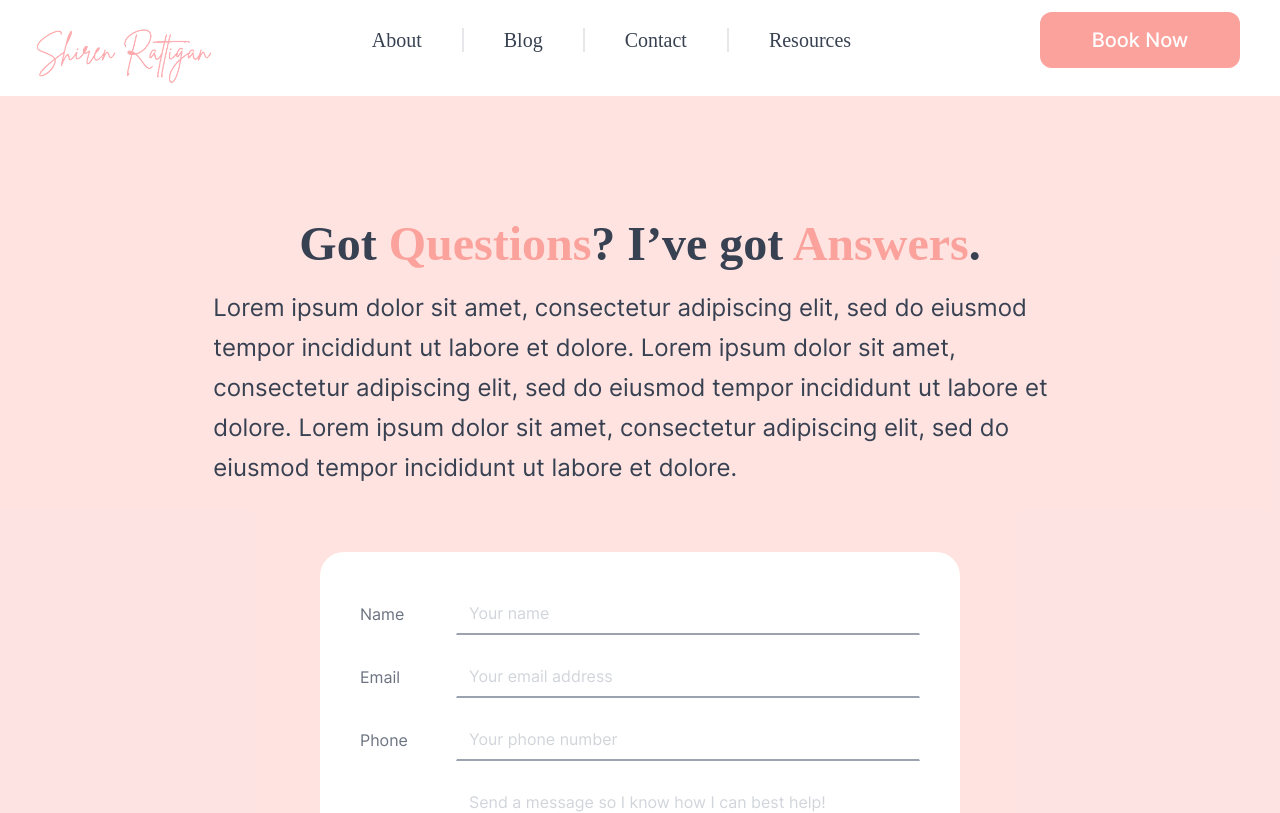
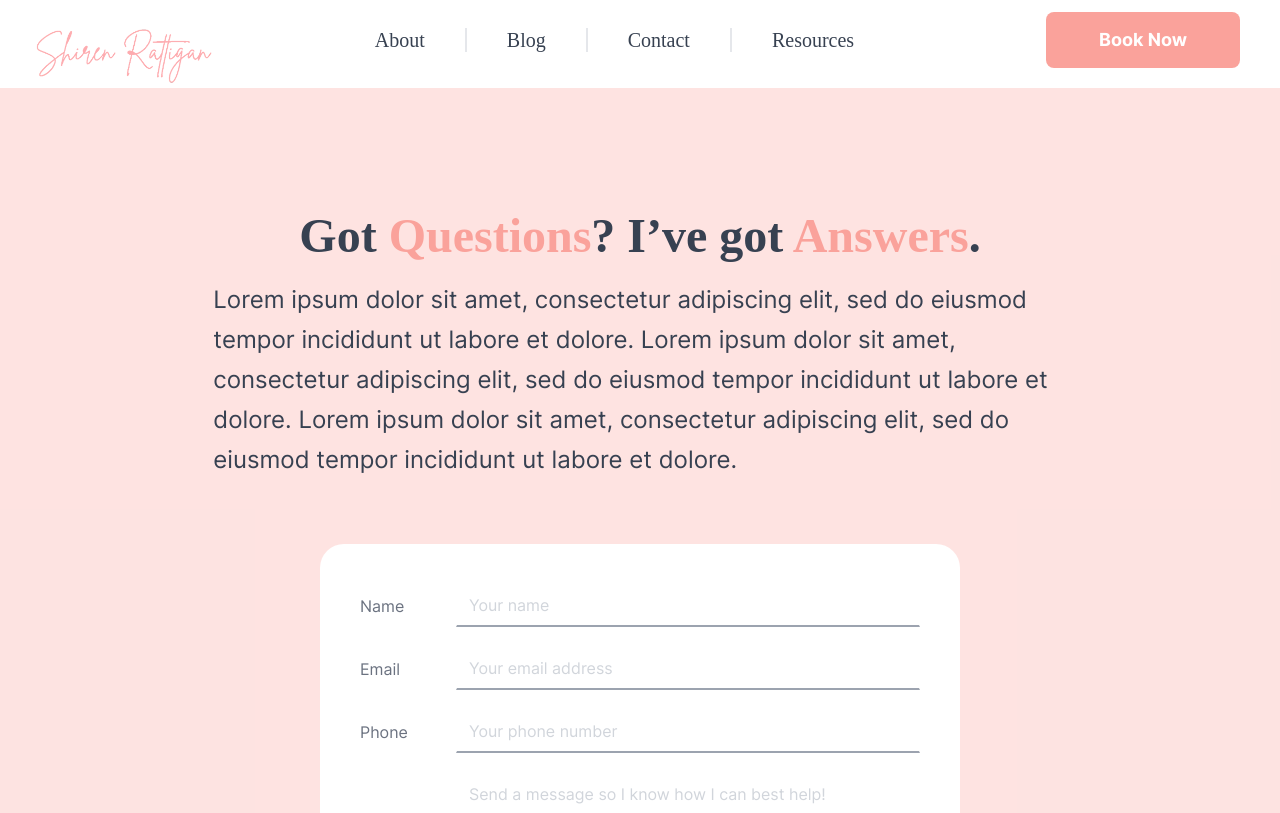
Before and after one commit to Cadogy/MicroschoolCoach, a Next.js app: page /contact in a window 1280 px wide. Shown: the top 813 px of the page. Built offline with nearby package versions, Linux system fonts and the light colour scheme.

Commit message:
Minor changes

```diff
--- a/src/components/contactpage/Contactlayout.tsx
+++ b/src/components/contactpage/Contactlayout.tsx
@@ -2,7 +2,7 @@ import React from 'react'
 
 const Contactlayout = () => {
   return (
-  <div className="bg-primary-500/30 h-full py-32 flex flex-col items-center my-4 gap-16 text-gray-700">
+  <div className="bg-primary-500/30 h-full py-32 flex flex-col items-center mt-2 gap-16 text-gray-700">
     <div className='w-full flex flex-col justify-center items-center gap-6'>
         <h1 className='text-[3em] font-junge'>Got <span className='text-primary-500'>Questions</span>? I’ve got <span className='text-primary-500'>Answers</span>.</h1>
         <p className='w-2/3 text-[1.5em] leading-10'>Lorem ipsum dolor sit amet, consectetur adipiscing elit, sed do eiusmod tempor incididunt ut labore et dolore. Lorem ipsum dolor sit amet, consectetur adipiscing elit, sed do eiusmod tempor incididunt ut labore et dolore. Lorem ipsum dolor sit amet, consectetur adipiscing elit, sed do eiusmod tempor incididunt ut labore et dolore. </p>
--- a/src/components/global/Navbar/Navbar.tsx
+++ b/src/components/global/Navbar/Navbar.tsx
@@ -4,7 +4,7 @@ import Image from 'next/image';
 
 const Navbar = () => {
   return (
-    <div className='w-full h-[10vh] flex'>
+    <div className='w-full h-[10vh] flex relative z-[999]'>
       <div className='w-1/6 flex justify-center items-center translate-x-8 translate-y-4'>
         <a href="/home">
           <Image src={logo1} alt="" className='w-full' />
@@ -12,12 +12,12 @@ const Navbar = () => {
       </div>
       <div className='w-full h-full flex items-center font-junge font-medium text-[20px] text-gray-700'>
         <div className='w-full h-full flex justify-center items-center divide-x-2'>
-          <a href="/about" className="px-10 hover:-translate-y-1 hover:text-primary-500 transition-all">About</a>
-          <a href="/blog" className="px-10 hover:-translate-y-1 hover:text-primary-500 transition-all">Blog</a>
-          <a href="/contact" className="px-10 hover:-translate-y-1 hover:text-primary-500 transition-all">Contact</a>
-          <a href="/resources" className="px-10 hover:-translate-y-1 hover:text-primary-500  transition-all">Resources</a>
+          <a href="/about" className="px-10 hover:text-primary-500 transition-all">About</a>
+          <a href="/blog" className="px-10 hover:text-primary-500 transition-all">Blog</a>
+          <a href="/contact" className="px-10 hover:text-primary-500 transition-all">Contact</a>
+          <a href="/resources" className="px-10 hover:text-primary-500  transition-all">Resources</a>
         </div>
-        <button className='w-full bg-primary-500 hover:bg-primary-400 px-8 py-4 mr-10 rounded-xl font-medium text-white font-primary hover:shadow-xl transition-all max-w-[200px]'>
+        <button className='bg-primary-500 hover:bg-primary-400 mr-10 text-white font-primary hover:shadow-md transition-all max-w-[200px] w-[240px] rounded-lg  p-3 py-4 text-center text-[18px] font-bold'>
           Book Now
         </button>
       </div>
```
